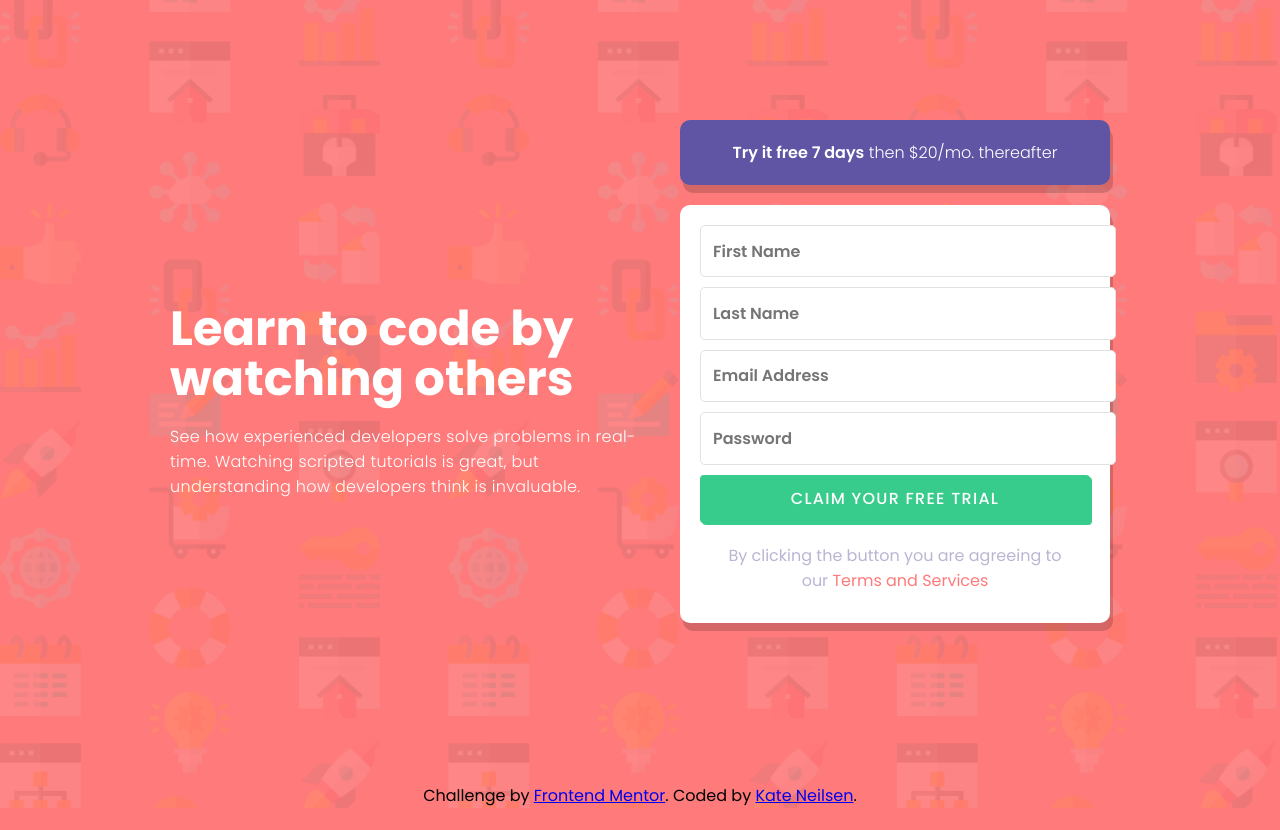
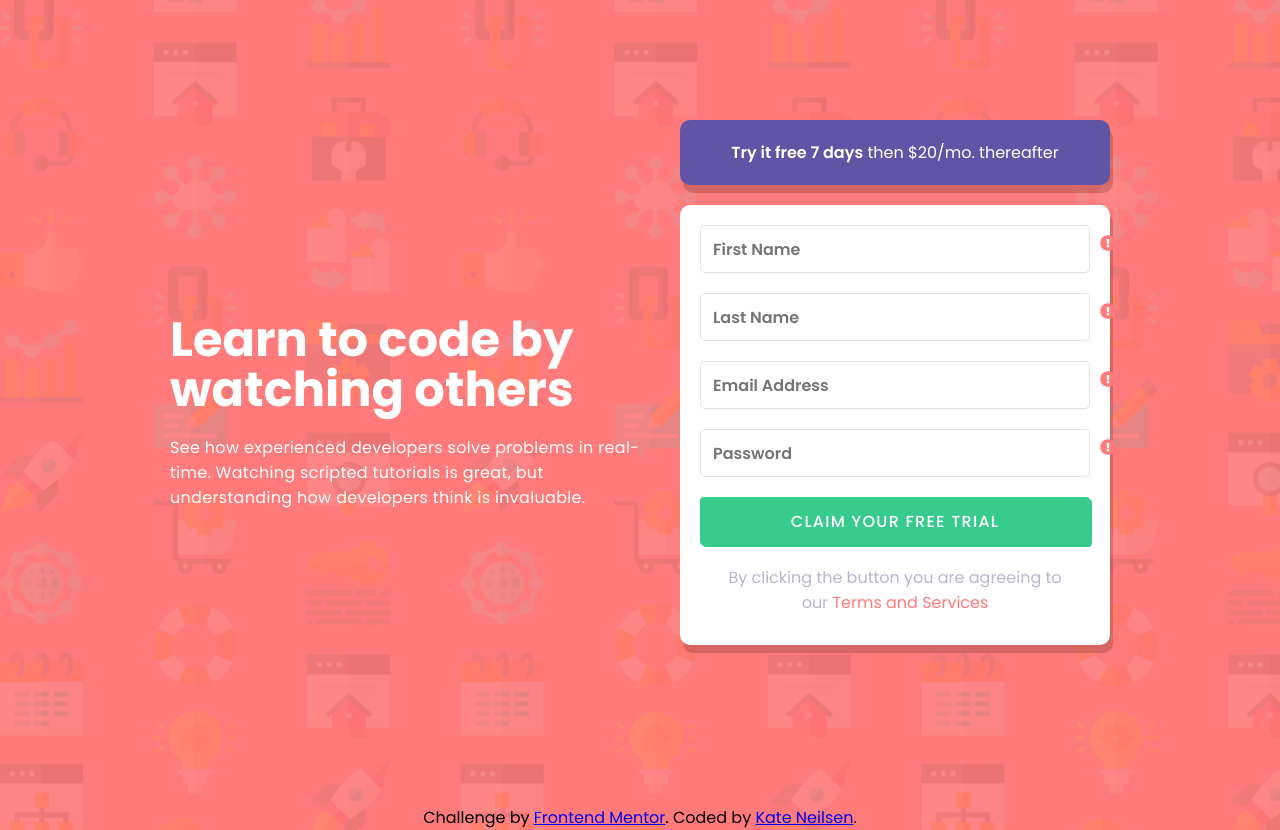
Before and after one commit to kateneilsen/intro-component-with-signup-form-master, a plain HTML site: page index.html in a window 1280 px wide. Before the commit the page ends 808 px from the top, so only its background shows below. Drawn offline with Linux system fonts and the light colour scheme.

Commit message:
error icon added

```diff
--- a/index.html
+++ b/index.html
@@ -17,7 +17,7 @@
     <link rel="preconnect" href="https://fonts.googleapis.com" />
     <link rel="preconnect" href="https://fonts.gstatic.com" crossorigin />
     <link
-      href="https://fonts.googleapis.com/css2?family=Poppins:wght@100;300;400;500;600;700;800;900&display=swap"
+      href="https://fonts.googleapis.com/css2?family=Outfit:wght@100;200;300;400;600;700&family=Poppins:ital,wght@0,400;0,500;0,600;0,700;1,400&display=swap"
       rel="stylesheet"
     />
     <!-- FontAwesome Icons -->
@@ -53,6 +53,7 @@
                   id="first_name"
                   placeholder="First Name"
                 />
+                <i class="fas fa-exclamation-circle failure-icon"></i>
                 <div class="error"></div>
               </div>
               <div class="input-control">
@@ -62,6 +63,7 @@
                   id="last_name"
                   placeholder="Last Name"
                 />
+                <i class="fas fa-exclamation-circle failure-icon"></i>
                 <div class="error"></div>
               </div>
               <div class="input-control">
@@ -71,6 +73,7 @@
                   id="email"
                   placeholder="Email Address"
                 />
+                <i class="fas fa-exclamation-circle failure-icon"></i>
                 <div class="error"></div>
               </div>
               <div class="input-control">
@@ -80,6 +83,7 @@
                   id="password"
                   placeholder="Password"
                 />
+                <i class="fas fa-exclamation-circle failure-icon"></i>
                 <div class="error"></div>
               </div>
 
--- a/style.css
+++ b/style.css
@@ -3,6 +3,7 @@
     margin: 0;
     padding: 0;
     font-size: 16px;
+    box-sizing: border-box;
 }
 
 body{
@@ -74,15 +75,20 @@ form{
     font-weight: 600;
     box-shadow: 3px 8px hsla(0, 0%, 1%, 0.165);
 }
+.input-control{
+    margin-bottom: 20px;
+}
 
 input{
-    width: 100%;
-    height: 2.4rem;
+    height: 3rem;
     border: 1px solid rgb(228, 225, 225);
     border-radius: 5px;
     padding: 6px 12px 6px 12px;
-    margin-bottom: 10px;
     font-weight: 600;
+}
+
+input[type=text]{
+    width: 100%;
 }
 
 button{
@@ -119,10 +125,27 @@ form p span{
 
 .input-control .error{
     color: hsl(0, 100%, 74%);
+    font-weight:400;
+    font-size: .8rem;
+    font-style: italic;
+    text-align: right;
 }
 
 .input-control.error input{
     border-color: hsl(0, 100%, 74%);
+
+}
+
+i{
+    position: absolute;
+    padding: 10px;
+}
+
+
+
+.failure-icon {
+    color: hsl(0, 100%, 74%);
+
 }
 
 footer{
```
